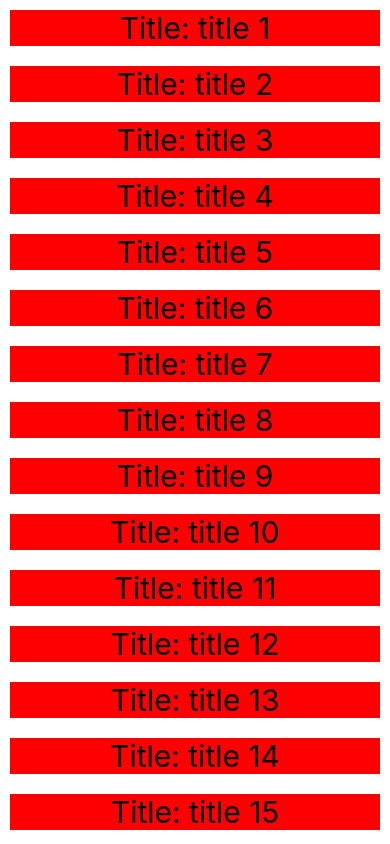
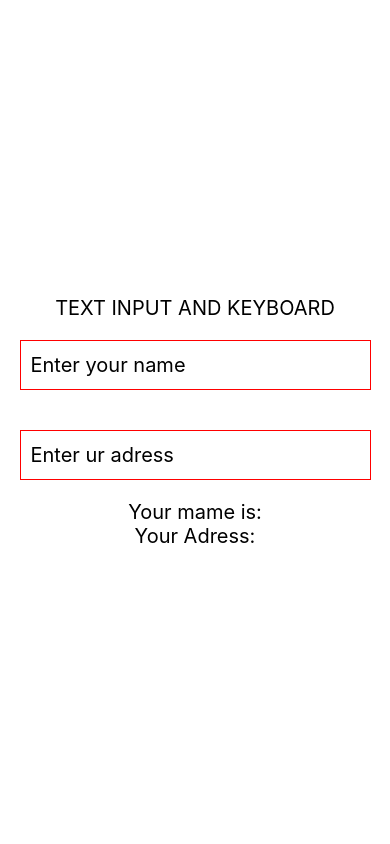
Before and after one commit to quytvgcd17298/my-reactnative-app, a React Native app: screen / in a window 390 px wide. Built offline with nearby package versions, Linux system fonts and the light colour scheme.

Commit message:
TextInput component

```diff
--- a/App.js
+++ b/App.js
@@ -1,136 +1,49 @@
 import { StatusBar } from 'expo-status-bar';
 import React, { useState } from 'react';
-import { ScrollView, RefreshControl, Button, StyleSheet, Text, View } from 'react-native';
+import { ScrollView, FlatList, RefreshControl, Button, StyleSheet, Text, View, TextInput } from 'react-native';
 
 export default function App() {
-/*   const [counter, setCounter] = useState(0);
-  const [name, setName] = useState("Name: TRAN VAN QUY");
-  const decreaseCounter = ()=> {setCounter(counter - 1)}; */
-  const [items, setItems] = useState([
-    {key:  1, title: "title 1"},
-    {key:  2, title: "title 2"},
-    {key:  3, title: "title 3"},
-    {key:  4, title: "title 4"},
-    {key:  5, title: "title 5"},
-    {key:  6, title: "title 6"},
-    {key:  7, title: "title 7"},
-    {key:  8, title: "title 8"},
-    {key:  9, title: "title 9"},
-    { key: 10, title: "title 10" },
-    { key: 11, title: "title 11" },
-    { key: 12, title: "title 12" },
-    { key: 13, title: "title 13" },
-    { key: 14, title: "title 14" },
-    { key: 15, title: "title 15" },
-    { key: 16, title: "title 16" },
-    { key: 17, title: "title 17" },
-    { key: 18, title: "title 18" },
-    { key: 19, title: "title 19" },
-  ]);
-  const [refreshing, setRefreshing] = useState(false);
-  const onRefresh = () => { setRefreshing(true)
-    setItems([...items,
-    {
-      key: 20,
-      title: "title 20",
-    },
-    {
-      key: 21,
-      title: "title 21",
-    },
-    {
-      key: 22,
-      title: "title 22",
-    },
-  ]);
-  setRefreshing(false);
-};
+  const [ name, setName] = useState("");
+  const [ adress, setAdress] = useState("");
   return (
-      <ScrollView
-          refreshControl={
-        <RefreshControl refreshing={refreshing} onRefresh={onRefresh} />
-      }
-      style={styles.container}
-    >
-        {items.map((item) => {
-          return(
-        <View style = {{backgroundColor:"red" , fontSize: 30,margin: 10,  alignItems:"center",
-        justifyContent: "center",}} key={item.key}>
-          <Text style = {styles.Text}>
-            Title: {item.title}
-          </Text>
-        </View>
-      );
-})}
-
-     {/*  <Text style={styles.Text}>Hello Word!!!</Text>
-
-      <Text
-      style={{ backgroundColor:'blue', fontSize: 20 }}
-      >
-        Counter: {counter}
-      </Text>
-<Text>
-{name}
-</Text>
-      <Button
-      onPress={()=> setCounter(counter + 1)}
-      title="Increase"
-      color="#003300"
-     />
-      <Button
-      onPress={decreaseCounter}
-      title="Decrease"
-      color= "#3366FF"
-      />
-      <StatusBar/> */}
-{/* <View style = {styles.View}>
-      <Text>View 1</Text>
+    <View style = {styles.view}>
+      <Text style = {styles.Text}>TEXT INPUT AND KEYBOARD</Text>
+      <TextInput
+      style = {styles.input}
+      onChangeText = {(Value) => setName (Value)}
+      placeholder = "Enter your name"/>
+      <TextInput
+      style = {styles.input}
+      onChangeText = {(value) => setAdress (value)}
+      placeholder = "Enter ur adress"></TextInput>
+      <Text style = {styles.Text}> Your mame is: {name}</Text>
+      <Text style = {styles.Text}> Your Adress: {adress}</Text>
     </View>
-    <View style = {styles.View2}>
-      <Text>View 2</Text>
-    </View>
-    <View style = {styles.View3}>
-      <Text>View 3</Text>
-    </View> */}
-    </ScrollView>
   );
 }
 
+
 const styles = StyleSheet.create({
-  container: {
-    flex: 1,
-/*    flexDirection: "column", */
-    backgroundColor: '#fff',
-  /*   alignItems: 'center',
-    justifyContent: 'center', */
+  view:
+  {
+    flex:1,
+    alignItems: "center",
+    justifyContent: "center",
   },
- /*  View: {
-    flex: 5,
-    height:100,
-    width: 100,
-    backgroundColor: "green",
-    alignItems:"center",
-    justifyContent:"center",
+  Text:
+  {
+    textTransform:"none",
+    color: "black",
+    fontSize: 20,
   },
-   View2: {
-    flex: 2,
-    height:100,
-    width: 100,
-    backgroundColor: "blue",
-    alignItems:"center",
-    justifyContent:"center",
-  },
-  View3: {
-    flex: 2,
-    height:100,
-    width: 100,
-    backgroundColor: "red",
-    alignItems:"center",
-    justifyContent:"center",
-  }, */
-  Text:{
-    backgroundColor:"red",
-    fontSize:30
+  input:
+  {
+    fontSize: 20,
+    margin: 20,
+    height: 50,
+    width:"90%",
+    borderWidth:1,
+    borderColor: "red",
+    padding: 10,
   },
 });
```
